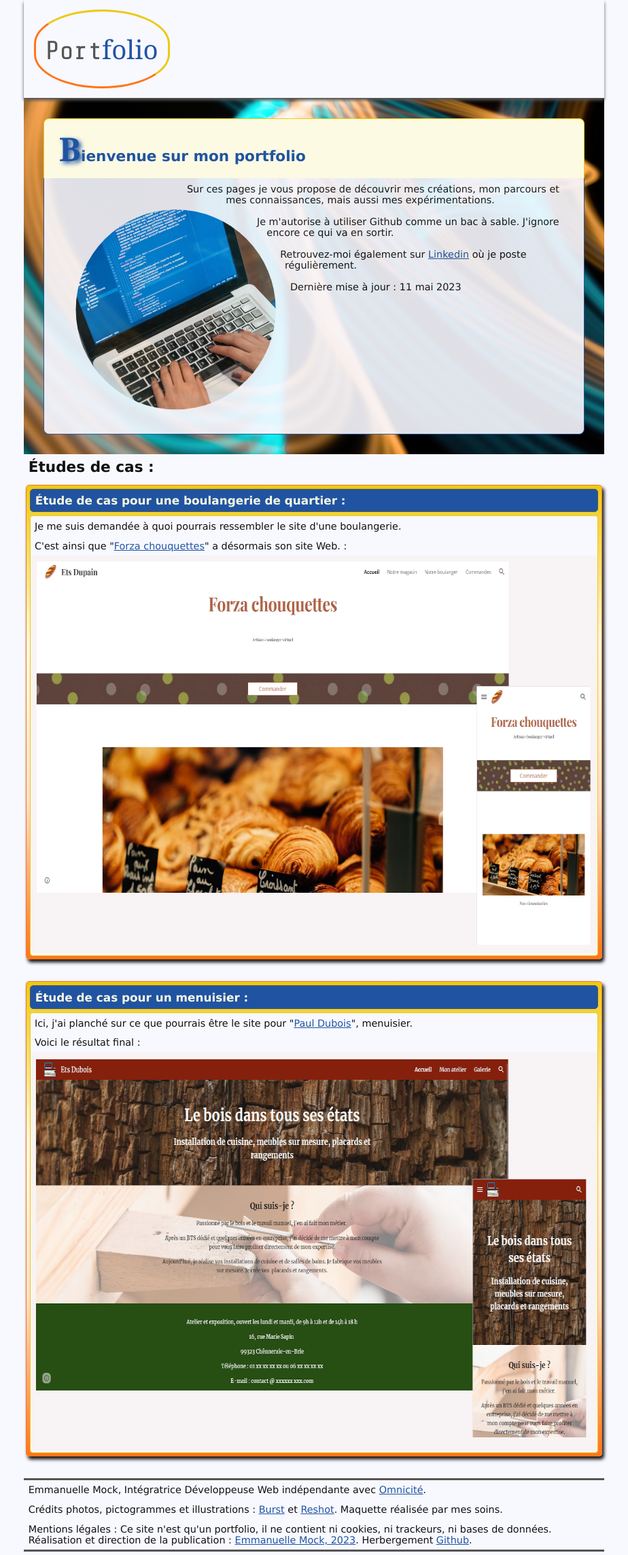
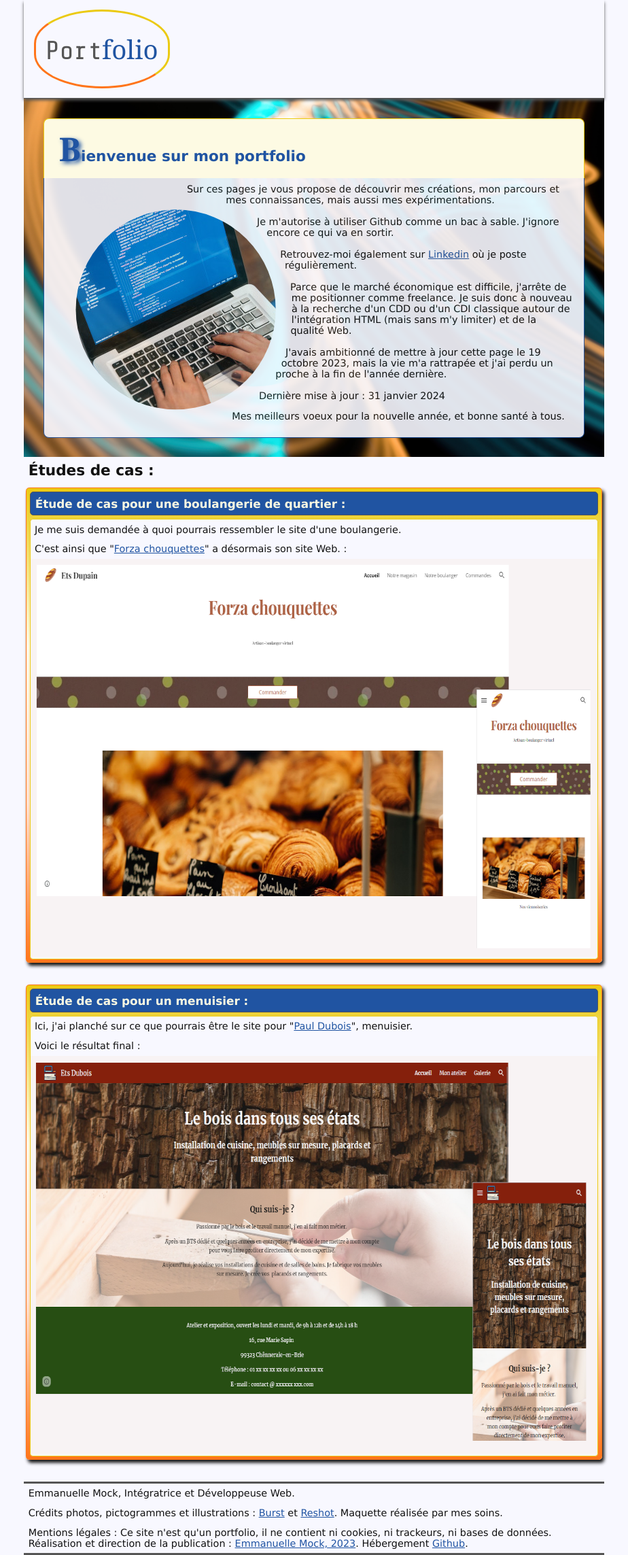
Before and after one commit to Manusheim/portfolio, a plain HTML site: page index.html in a window 1280 px wide. Shown: the whole page at 68% size, without its empty margins (178-1102 px from the left). Drawn offline with nearby package versions, Linux system fonts and the light colour scheme; a web font is replaced by a local one.

Commit message:
Update index.html

```diff
--- a/index.html
+++ b/index.html
@@ -17,7 +17,7 @@
     <header id="page-top">
       <!--placeholder - Logo-->
       <figure title="Logo Portfolio - Retour à l'index" class="logo-whole">
-        <a href="/index.html" class="logo-link">
+        <a href="/portfolio/index.html" class="logo-link">
         <span class="logo1">Port</span><span class="logo2">folio</span>
         </a>
         <figcaption></figcaption>
@@ -27,7 +27,7 @@
     <main id="page-middle">
     <section class="introduction">
       <div class="body-intro">
-        <h1 class="title-main">Bienvenue sur mon portfolio</h1>
+        <h1 class="title-main title-main-text">Bienvenue sur mon portfolio</h1>
         <div class="container-text-intro">
           <picture>
             <source srcset="img/hands-typing-code-on-laptop-129px.jpg" media="(max-width: 599px)" width="129" height="129">
@@ -37,8 +37,13 @@
           </picture>
           <p class="text-intro">Sur ces pages je vous propose de découvrir mes créations, mon parcours et mes connaissances, mais aussi mes expérimentations.</p>
           <p class="text-intro">Je m'autorise à utiliser Github comme un bac à sable. J'ignore encore ce qui va en sortir.</p>
-          <p class="text-intro">Retrouvez-moi également sur <a href="https://www.linkedin.com/in/emmanuelle-mock-freelance/" target="_blank">Linkedin</a> où je poste régulièrement.</p>
-          <p class="text-intro">Dernière mise à jour : <time datetime="2023-05-11">11 mai 2023</time></p>
+          <p class="text-intro">Retrouvez-moi également sur <a href="https://www.linkedin.com/in/emmanuelle-mock/" target="_blank">Linkedin</a> où je poste régulièrement.</p>
+          <!--p class="text-intro">Dernière mise à jour : <time datetime="2023-05-11">11 mai 2023</time></p-->
+          <!--p class="text-intro">Dernière mise à jour : <time datetime="2023-10-19">19 octobre 2024</time></p-->
+          <p class="text-intro">Parce que le marché économique est difficile, j'arrête de me positionner comme freelance. Je suis donc à nouveau à la recherche d'un CDD ou d'un CDI classique autour de l'intégration HTML (mais sans m'y limiter) et de la qualité Web.</p>
+          <p class="text-intro">J'avais ambitionné de mettre à jour cette page le 19 octobre 2023, mais la vie m'a rattrapée et j'ai perdu un proche à la fin de l'année dernière.</p>
+          <p class="text-intro">Dernière mise à jour : <time datetime="2024-01-31">31 janvier 2024</time></p>
+          <p class="title-main-text">Mes meilleurs voeux pour la nouvelle année, et bonne santé à tous.</p>
         </div>
         </div>
     </section>
@@ -77,10 +82,10 @@
     </section>
     </main>
     <footer id="page-bottom">
-        <p>Emmanuelle Mock, Intégratrice Développeuse Web indépendante avec <a href="https://omnicite.fr/" rel="nofollow" target="_blank">Omnicité</a>. </p>
+        <p>Emmanuelle Mock, Intégratrice et Développeuse Web.</p>
         <p>Crédits photos, pictogrammes et illustrations : <a href="https://burst.shopify.com/" rel="nofollow" target="_blank">Burst</a> et <a href="https://www.reshot.com/" rel="nofollow" target="_blank">Reshot</a>. Maquette réalisée par mes soins.</p>
         <p>Mentions légales : Ce site n'est qu'un portfolio, il ne contient ni cookies, ni trackeurs, ni bases de données.<br>
-        Réalisation et direction de la publication : <a href="https://www.linkedin.com/in/emmanuelle-mock-freelance/" target="_blank">Emmanuelle Mock, 2023</a>. Herbergement <a href="https://www.github.com" target="_blank">Github</a>.</p>
+        Réalisation et direction de la publication : <a href="https://www.linkedin.com/in/emmanuelle-mock/" target="_blank">Emmanuelle Mock, 2023</a>. Hébergement <a href="https://www.github.com" target="_blank">Github</a>.</p>
     </footer>
   </body>
 </html>
```
